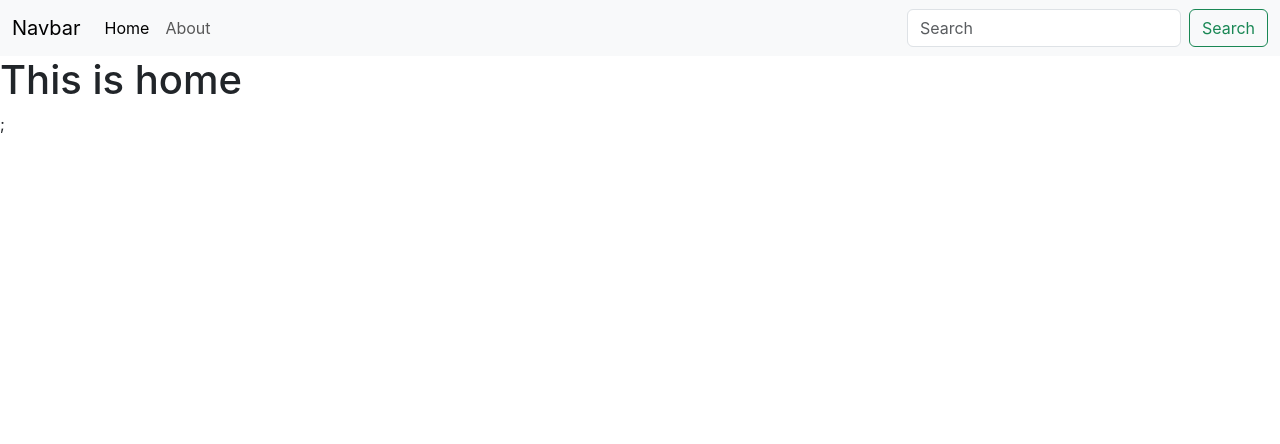
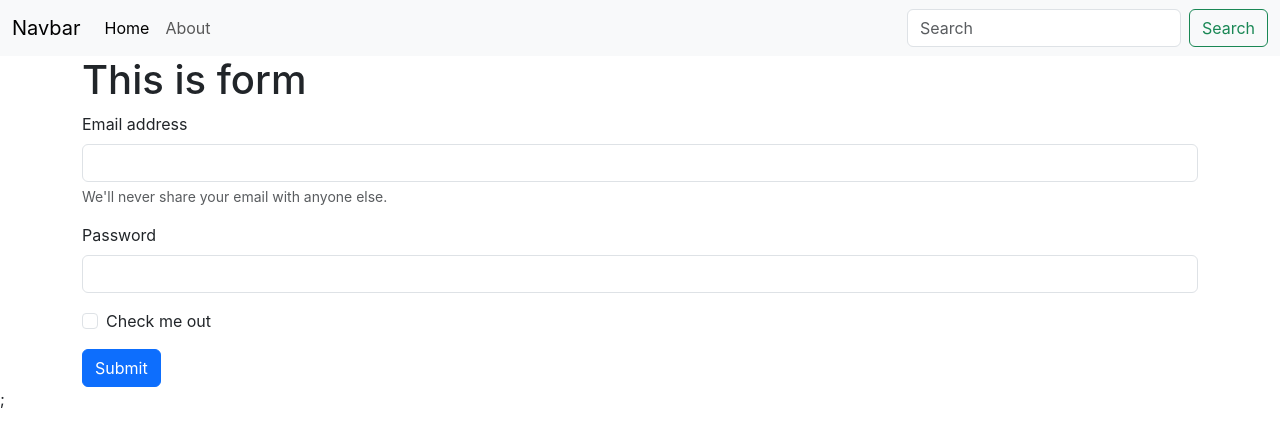
Before and after one commit to youcanalsocode/inotebook, a React (Create React App) app: page / in a window 1280 px wide. Shown: the top 444 px of the page. Built offline with nearby package versions, Linux system fonts and the light colour scheme.

Commit message:
useLocationHook ,adding form in homepage

```diff
--- a/src/App.js
+++ b/src/App.js
@@ -12,12 +12,14 @@
       <Notestate>
         <Router>
           <Navbar />
+          <div class="container">
             <Routes>
               <Route exact path="/" element={<Home />} />
             </Routes>
             <Routes>
               <Route exact path="/About" element={<About />} />
             </Routes>
+          </div>
         </Router>
       </Notestate>
     </>
--- a/src/components/About.js
+++ b/src/components/About.js
@@ -9,7 +9,7 @@
   }, []);
   return (
     <div>
-      <h1>This is About {a.state.name} and </h1>
+      <h1>This is About </h1>
     </div>
   );
 }
--- a/src/components/Home.js
+++ b/src/components/Home.js
@@ -3,7 +3,47 @@
 export default function Home() {
   return (
     <div>
-      <h1>This is home</h1>
+      <h1>This is form</h1>
+
+      <form>
+        <div className="mb-3">
+          <label for="exampleInputEmail1" className="form-label">
+            Email address
+          </label>
+          <input
+            type="email"
+            className="form-control"
+            id="exampleInputEmail1"
+            aria-describedby="emailHelp"
+          />
+          <div id="emailHelp" className="form-text">
+            We'll never share your email with anyone else.
+          </div>
+        </div>
+        <div className="mb-3">
+          <label for="exampleInputPassword1" className="form-label">
+            Password
+          </label>
+          <input
+            type="password"
+            className="form-control"
+            id="exampleInputPassword1"
+          />
+        </div>
+        <div className="mb-3 form-check">
+          <input
+            type="checkbox"
+            className="form-check-input"
+            id="exampleCheck1"
+          />
+          <label className="form-check-label" for="exampleCheck1">
+            Check me out
+          </label>
+        </div>
+        <button type="submit" className="btn btn-primary">
+          Submit
+        </button>
+      </form>
     </div>
   );
 }
--- a/src/components/Navbar.js
+++ b/src/components/Navbar.js
@@ -1,7 +1,12 @@
-import React from "react";
-import { Link } from "react-router-dom";
+import React, { useEffect } from "react";
+import { Link, useLocation } from "react-router-dom";
 
 export default function Navbar() {
+  let location = useLocation();
+  useEffect(() => {
+    console.log(location.pathname);
+  }, [location]);
+
   return (
     <div>
       <nav className="navbar navbar-expand-lg bg-body-tertiary">
@@ -23,12 +28,23 @@
           <div className="collapse navbar-collapse" id="navbarSupportedContent">
             <ul className="navbar-nav me-auto mb-2 mb-lg-0">
               <li className="nav-item">
-                <Link className="nav-link active" aria-current="page" to="/">
+                <Link
+                  className={`nav-link ${
+                    location.pathname === "/" ? "active" : ""
+                  }`}
+                  aria-current="page"
+                  to="/"
+                >
                   Home
                 </Link>
               </li>
               <li className="nav-item">
-                <Link className="nav-link" to="/About">
+                <Link
+                  className={`nav-link ${
+                    location.pathname === "/About" ? "active" : ""
+                  }`}
+                  to="/About"
+                >
                   About
                 </Link>
               </li>
```
Lines whose indentation alone changed are shown as unchanged.
